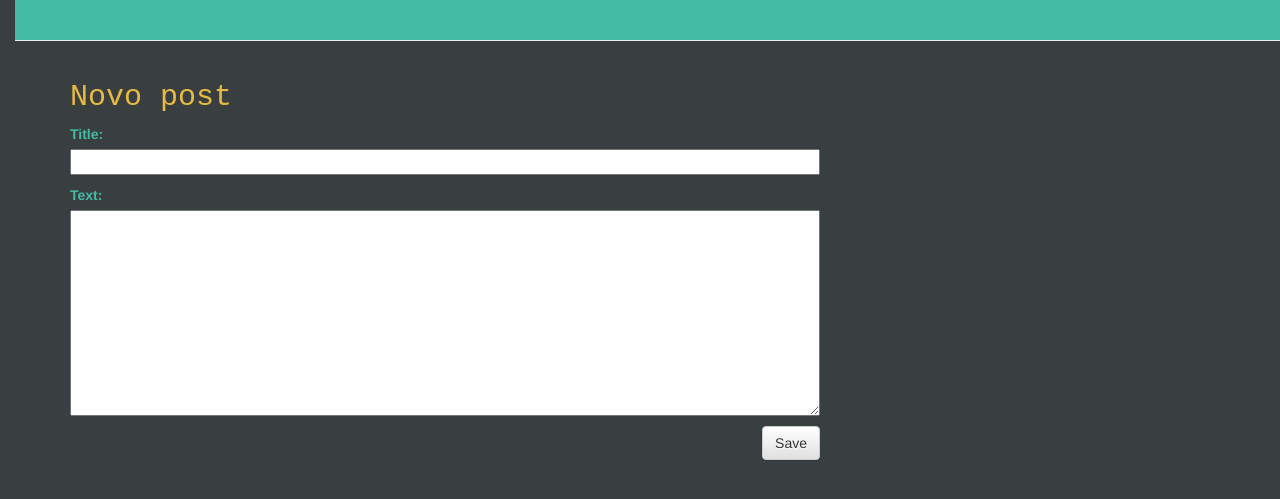
After one commit to leonardomartelli/my_first_blog, a Django app: page /post/new/ in a window 1280 px wide. The commit adds this page. Shown: the top 499 px of the page. Run offline with Django 3.2, Linux system fonts and the light colour scheme; some libraries are stand-ins or nearby versions.

Commit message:
Added views to create/edit blog post inside the site.

```diff
--- /dev/null
+++ b/blog/forms.py
@@ -0,0 +1,9 @@
+from django import forms
+
+from .models import Post
+
+class PostForm(forms.ModelForm):
+
+    class Meta:
+        model = Post
+        fields = ('title', 'text',)
--- a/blog/static/css/blog.css
+++ b/blog/static/css/blog.css
@@ -2,9 +2,6 @@ h1 a,
 h2 a {
   color: #ef233c;
   font-family: "Courier New", Courier, monospace;
-}
-p {
-  color: #e6d7c6;
 }
 body {
   padding-left: 15px;
@@ -48,9 +45,18 @@ body {
   margin-bottom: 70px;
 }
 
+.post p {
+  color: #e6d7c6;
+}
+
 .post h2,
 .post h2 a,
-.post h2 a:visited {
+.post h2 a:visited,
+.post-edit h2 {
   color: #e7bb41;
   font-family: "Courier New", Courier, monospace;
 }
+
+.post-edit p {
+  color: #44bba4;
+}
--- a/blog/templates/blog/base.html
+++ b/blog/templates/blog/base.html
@@ -10,7 +10,10 @@
 
 <body>
     <div class="page-header">
+        {% if user.is_authenticated %}
+        <a href="{% url 'post_new' %}" class="top-menu"><span class="glyphicon glyphicon-plus"></span></a>
         <h1><a href="/">Blog</a></h1>
+        {% endif %}
     </div>
     <div class="content container">
         <div class="row">
--- a/blog/templates/blog/post_detail.html
+++ b/blog/templates/blog/post_detail.html
@@ -7,6 +7,12 @@
         {{ post.published_date }}
     </div>
     {% endif %}
+
+    {% if user.is_authenticated %}
+    <a class="btn btn-default" href="{% url 'post_edit' pk=post.pk %}"><span
+            class="glyphicon glyphicon-pencil"></span></a>
+    {% endif %}
+
     <h2>{{ post.title }}</h2>
     <p>{{ post.text|linebreaksbr }}</p>
 </div>
--- /dev/null
+++ b/blog/templates/blog/post_edit.html
@@ -0,0 +1,11 @@
+{% extends 'blog/base.html' %}
+
+{% block content %}
+<div class="post-edit">
+    <h2>Novo post</h2>
+    <form method="POST" class="post-form">{% csrf_token %}
+        {{ form.as_p }}
+        <button type="submit" class="save btn btn-default">Save</button>
+    </form>
+</div>
+{% endblock %}
--- a/blog/urls.py
+++ b/blog/urls.py
@@ -3,5 +3,7 @@ from . import views
 
 urlpatterns = [
     path('', views.post_list, name='post_list'),
-    path('post/<int:pk>/', views.post_detail, name = 'post_detail')
+    path('post/<int:pk>/', views.post_detail, name = 'post_detail'),
+    path('post/new/', views.post_new, name = 'post_new'),
+    path('post/<int:pk>/edit', views.post_edit, name = 'post_edit')
 ]
--- a/blog/views.py
+++ b/blog/views.py
@@ -1,6 +1,7 @@
-from django.shortcuts import render, get_object_or_404
+from django.shortcuts import render, get_object_or_404, redirect
 from django.utils import timezone
 from .models import Post
+from .forms import PostForm
 
 # Create your views here.
 
@@ -11,3 +12,30 @@ def post_list(request):
 def post_detail(request, pk):
     post = get_object_or_404(Post, pk=pk)
     return render(request, 'blog/post_detail.html', {'post': post})
+
+def post_new(request):
+    if request.method == 'POST':
+        form = PostForm(request.POST)
+        if form.is_valid():
+            post = form.save(commit=False)
+            post.author = request.user
+            post.published_date = timezone.now()
+            post.save()
+            return redirect(post_detail, pk = post.pk)
+    else:
+        form = PostForm()
+    return render(request, 'blog/post_edit.html', {'form': form})
+
+def post_edit(request, pk):
+     post = get_object_or_404(Post, pk=pk)
+     if request.method == "POST":
+         form = PostForm(request.POST, instance=post)
+         if form.is_valid():
+             post = form.save(commit=False)
+             post.author = request.user
+             post.published_date = timezone.now()
+             post.save()
+             return redirect('post_detail', pk=post.pk)
+     else:
+         form = PostForm(instance=post)
+     return render(request, 'blog/post_edit.html', {'form': form})
```
